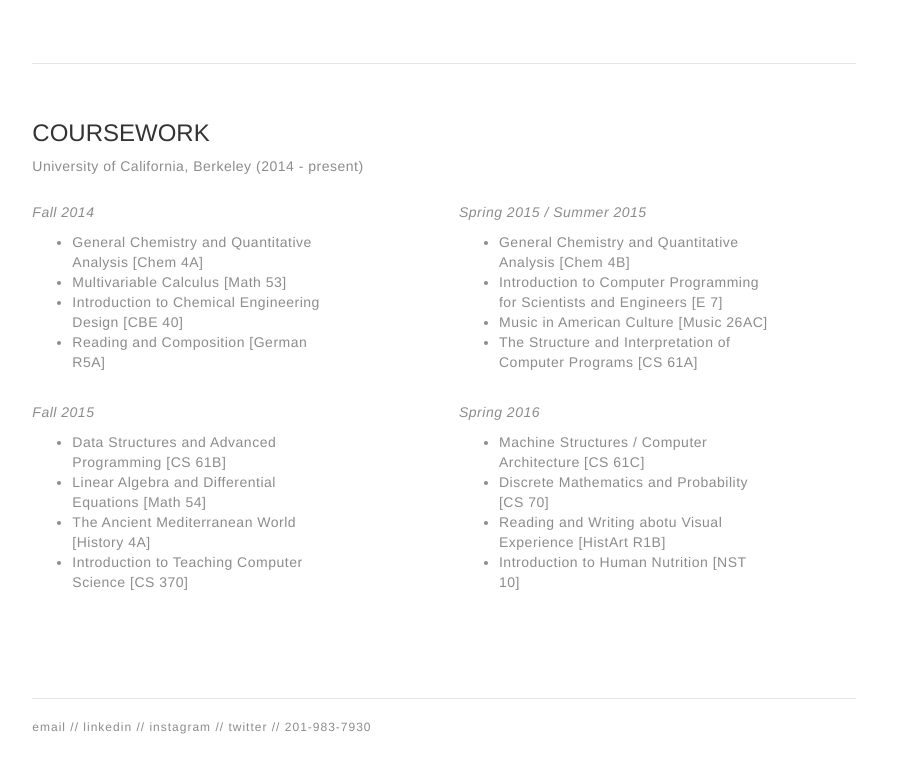
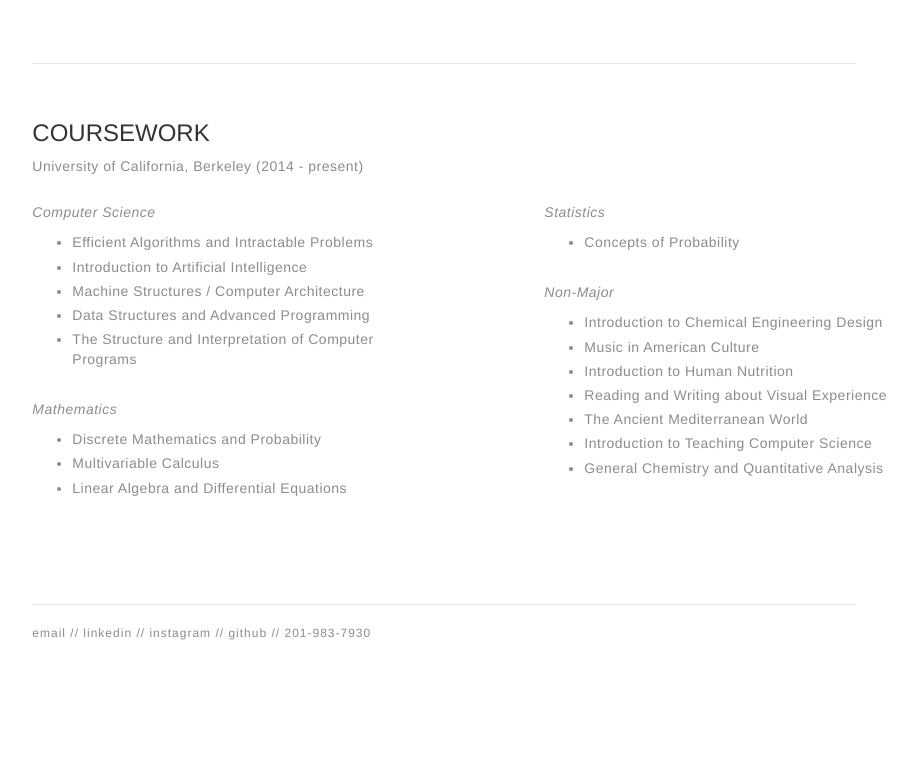
Before and after one commit to canibringmycat/samchoi.org, a plain HTML site: page about.html in a window 1280 px wide. Shown: the part 482-1254 px from the top of the page, without its empty margins (196-1113 px from the left). Drawn offline with Linux system fonts and the light colour scheme.

Commit message:
github link in, twitter link out

```diff
--- a/about.html
+++ b/about.html
@@ -80,40 +80,40 @@ Last Update: 6-2-16 -->
         <div class="row">
             <div class="col-md-1">
             </div>
-            <div class="col-md-4">
-                <p><i>Fall 2014</i></p>
+            <div class="col-md-5">
+                <p><i>Computer Science</i></p>
                 <ul style="list-style-type:disc">
-  					<li>General Chemistry and Quantitative Analysis [Chem 4A]</li>
-  					<li>Multivariable Calculus [Math 53]</li>
-  					<li>Introduction to Chemical Engineering Design [CBE 40]</li>
-  					<li>Reading and Composition [German R5A]</li>
+                    <li>Efficient Algorithms and Intractable Problems</li>
+                    <li>Introduction to Artificial Intelligence</li>
+                    <li>Machine Structures / Computer Architecture</li>
+                    <li>Data Structures and Advanced Programming</li>
+                    <li>The Structure and Interpretation of Computer Programs</li>
 				</ul>
 				<br>
-                <p><i>Fall 2015</i></p>
+                <p><i>Mathematics</i></p>
                 <ul style="list-style-type:disc">
-  					<li>Data Structures and Advanced Programming [CS 61B]</li>
-  					<li>Linear Algebra and Differential Equations [Math 54]</li>
-  					<li>The Ancient Mediterranean World [History 4A]</li>
-  					<li>Introduction to Teaching Computer Science [CS 370]</li>
+                    <li>Discrete Mathematics and Probability</li>
+                    <li>Multivariable Calculus</li>
+  					<li>Linear Algebra and Differential Equations</li>
 				</ul>
             </div>
             <div class="col-md-1">
             </div>
-            <div class="col-md-4">
-            	<p><i>Spring 2015 / Summer 2015</i></p>
+            <div class="col-md-5">
+            	<p><i>Statistics</i></p>
                 <ul style="list-style-type:disc">
-  					<li>General Chemistry and Quantitative Analysis [Chem 4B]</li>
-  					<li>Introduction to Computer Programming for Scientists and Engineers [E 7]</li>
-  					<li>Music in American Culture [Music 26AC]</li>
-  					<li>The Structure and Interpretation of Computer Programs [CS 61A]</li>
+                    <li>Concepts of Probability</li>
 				</ul>
                 <br>
-                <p><i>Spring 2016</i></p>
+                <p><i>Non-Major</i></p>
                 <ul style="list-style-type:disc">
-  					<li>Machine Structures / Computer Architecture [CS 61C]</li>
-  					<li>Discrete Mathematics and Probability [CS 70]</li>
-  					<li>Reading and Writing abotu Visual Experience [HistArt R1B]</li>
-  					<li>Introduction to Human Nutrition [NST 10]</li>
+                    <li>Introduction to Chemical Engineering Design</li>
+                    <li>Music in American Culture</li>
+  					<li>Introduction to Human Nutrition</li>
+                    <li>Reading and Writing about Visual Experience</li>
+                    <li>The Ancient Mediterranean World</li>
+                    <li>Introduction to Teaching Computer Science</li>
+                    <li>General Chemistry and Quantitative Analysis</li>
 				</ul>
             </div>
             <div class="col-md-1">
@@ -136,7 +136,7 @@ Last Update: 6-2-16 -->
                      //
                     <a href="https://www.instagram.com/canibringmycat/">instagram</a>
                      //
-                    <a href="https://twitter.com/canibringmycat">twitter</a>
+                    <a href="https://github.com/canibringmycat">github</a>
                     //
                     201-983-7930</p>
             </div>
--- a/css/style.css
+++ b/css/style.css
@@ -25,6 +25,10 @@ a {
 	font-family: "HelveticaNeue-Light", "Helvetica Neue Light", "Helvetica Neue", Helvetica, Arial, "Lucida Grande", sans-serif;
 	text-decoration: none;
 	color: black;
+}
+
+li {
+	margin: 0.3em 0;
 }
 
 
```
Also changed, not shown: index.html (+2 -1 lines), music.html (+1 -1 lines), photos.html (+1 -1 lines), projects.html (+1 -1 lines), resume.html (+1 -1 lines).
